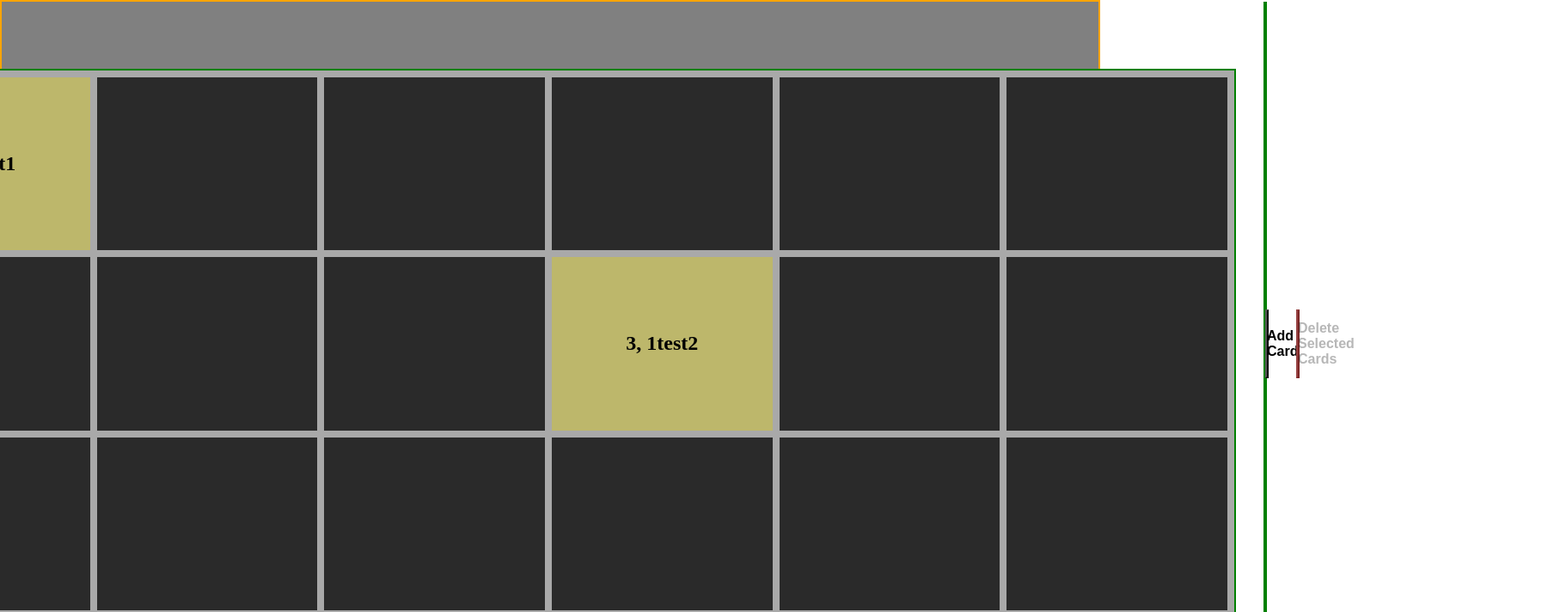
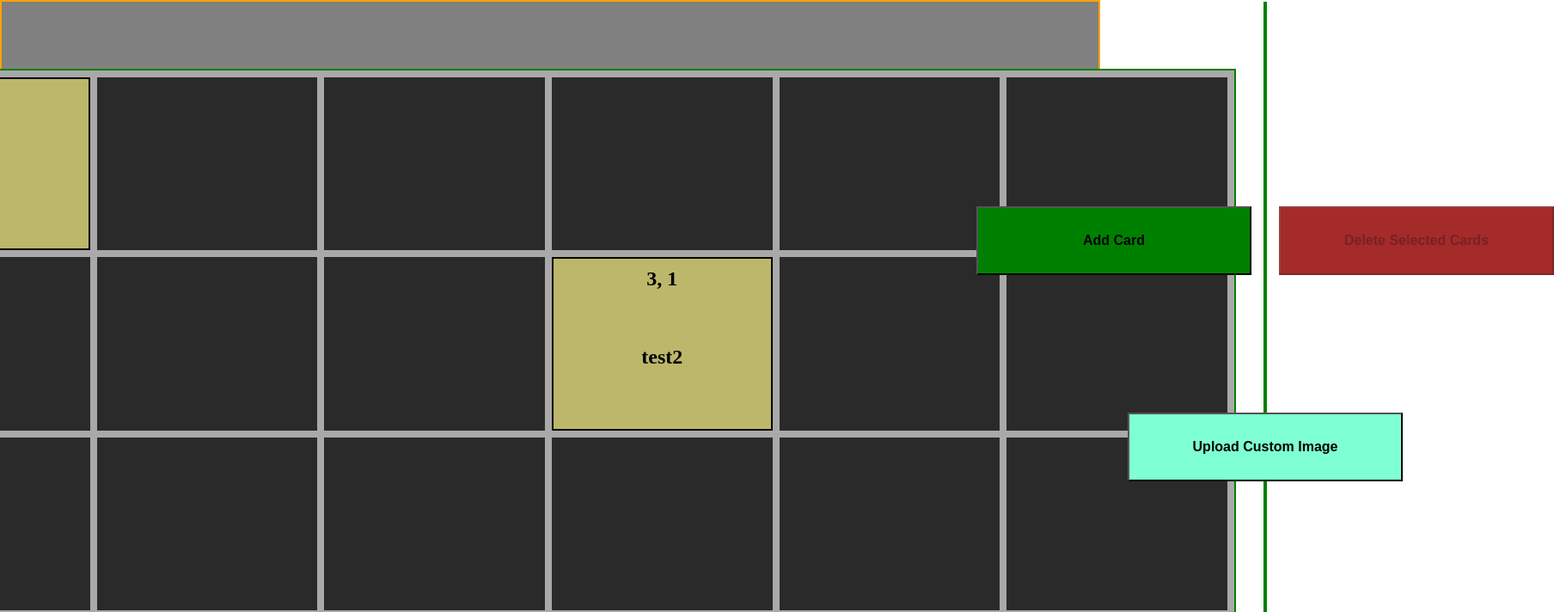
Before and after one commit to ManuelSPereira/VueJs-User-Interaction-Test, a Vue app: page / in a window 1280 px wide. Shown: the top 712 px of the page at 86% size, 1808 px wide, since content can reach past the window. Built offline with nearby package versions, Linux system fonts and the light colour scheme; the HTML template or start-up script is replaced by a standard one.

Commit message:
Update App.vue

```diff
--- a/src/App.vue
+++ b/src/App.vue
@@ -45,6 +45,11 @@ const gridRef = useTemplateRef('grid');
 
 const gridCellsPos = ref<GridCellInternal[][]>(initializeEmptyGridArray());
 const gridCellsRef = ref<HTMLElement[][]>(initializeGridArrayRef());
+
+const customCardInput = document.createElement('input');
+customCardInput.type ='file';
+customCardInput.accept = 'image/*';
+customCardInput.addEventListener('change', (event : Event) => onIncomingCard(event));
 
 const canAddCard = computed(() => {
 
@@ -565,7 +570,7 @@ function cardUnselect(yIndex : number, xIndex : number , card : CardInternal, ca
     gridCellsPos.value[yIndex][xIndex] = elementB;
     gridCellsPos.value[closestEmptySpaceY][closestEmptySpaceX] = elementA;
 
-    console.log(yIndex,xIndex,' | ',closestEmptySpaceY,closestEmptySpaceX, elementA, elementB);
+    //console.log(yIndex,xIndex,' | ',closestEmptySpaceY,closestEmptySpaceX, elementA, elementB);
 
 
   }
@@ -971,7 +976,14 @@ function bodyMouseUpEvHandler(mouseEvent : MouseEvent){
 
 
 function addCardEvHandler(){
+  addCard();
 
+
+}
+
+function addCard(card? : CardInternal){
+
+  if(!card) card = {text:'card Created', classList: [], style: []};
 
 
   let cardCreated = false;
@@ -986,7 +998,7 @@ function addCardEvHandler(){
 
       if(!gridCellsPos.value[yIndex][xIndex].card){
 
-        gridCellsPos.value[yIndex][xIndex].card = {text:'card Created', classList: [], style: []};
+        gridCellsPos.value[yIndex][xIndex].card = card;
         cardCreated = true;
       }
 
@@ -996,7 +1008,6 @@ function addCardEvHandler(){
 
 
   }
-
 
 }
 
@@ -1008,7 +1019,12 @@ function deleteCardsEvHandler(){
 
       if(!cell.card) return;
 
-      if(cell.card.classList.includes('highlighted')) cell.card = null;
+      if(cell.card.classList.includes('highlighted')) {
+
+        if(cell.card.img) URL.revokeObjectURL(cell.card.img.src);
+
+        cell.card = null;
+      }
 
 
 
@@ -1018,6 +1034,35 @@ function deleteCardsEvHandler(){
 
 
 }
+
+
+function addCustomCardEvHandler(){
+
+  customCardInput.click();
+
+}
+
+function onIncomingCard(event : Event){
+
+  const files = (event.target as HTMLInputElement).files;
+
+  if(!files) return;
+
+  const file = files[0];
+  const url = URL.createObjectURL(file);
+
+
+  const img = document.createElement('img');
+  img.src = url;
+
+  const newCard : CardInternal = {classList:[], style:[],text: img.src, img: img};
+
+  addCard(newCard);
+
+
+
+}
+
 
 
 </script>
@@ -1061,7 +1106,10 @@ function deleteCardsEvHandler(){
             >
 
               <h2>{{ xIndex }}, {{ yIndex }}</h2>
-              <h2>{{ gridCellsPos[yIndex][xIndex].card?.text }}</h2>
+              <h2 v-if="!gridCellsPos[yIndex][xIndex].card?.img">{{ gridCellsPos[yIndex][xIndex].card?.text }}</h2>
+              <img v-else :src="gridCellsPos[yIndex][xIndex].card.img.src"></img>
+
+
             </div>
 
           </div>
@@ -1076,6 +1124,7 @@ function deleteCardsEvHandler(){
 
     <div id="buttonsContainer">
 
+      <div id="addRemoveWrapper">
         <button class="cardAction" id="addCardBtn"
         @click="addCardEvHandler()"
         :disabled="!canAddCard"
@@ -1086,6 +1135,16 @@ function deleteCardsEvHandler(){
         :disabled="!areCardsHighlighted"
 
         > Delete Selected Cards </button>
+
+      </div>
+
+
+      <button class="cardAction" id="uploadImgBtn"
+
+      @click="addCustomCardEvHandler()"
+      :disabled="!canAddCard"
+
+      > Upload Custom Image </button>
 
     </div>
 
@@ -1108,7 +1167,7 @@ function deleteCardsEvHandler(){
 
     display: grid;
 
-    grid-template-columns: 1fr 1fr 1fr;
+    grid-template-columns: 1fr auto 1fr;
 
 
 
@@ -1137,14 +1196,33 @@ function deleteCardsEvHandler(){
 
     display: flex;
 
+    flex-direction: column;
+
     align-items: center;
-    justify-content: left;
+    justify-content: center;
+
+    grid-template-rows: 1fr 1fr;
+
+
+
+    gap: 10rem;
+
+  }
+
+
+  #addRemoveWrapper {
+
+    display: flex;
+
+    align-items: center;
+    justify-content: center;
 
     gap: 2rem;
 
+
   }
 
-  #buttonsContainer > button.cardAction {
+  button.cardAction {
 
     height: 5rem;
     width: 20rem;
@@ -1161,6 +1239,15 @@ function deleteCardsEvHandler(){
 
   #deleteCardBtn {
     background-color: brown;
+
+  }
+
+  #uploadImgBtn {
+    background-color: aquamarine;
+
+    align-self: center;
+    justify-self: center;
+
 
   }
 
@@ -1225,11 +1312,26 @@ function deleteCardsEvHandler(){
   .card{
     background-color: darkkhaki;
 
-    display: flex;
+    display: grid;
+    padding: 0.5rem;
+
+    grid-template-rows: 1fr 5fr;
+
 
     align-items: center;
-    justify-content: center;
+    align-content: center;
 
+    justify-items: center;
+
+    border: 2px solid black;
+
+
+  }
+
+  .card > img {
+
+    max-width: 100%;
+    max-height: 100%;
 
   }
 
```
Lines whose indentation alone changed are shown as unchanged.
